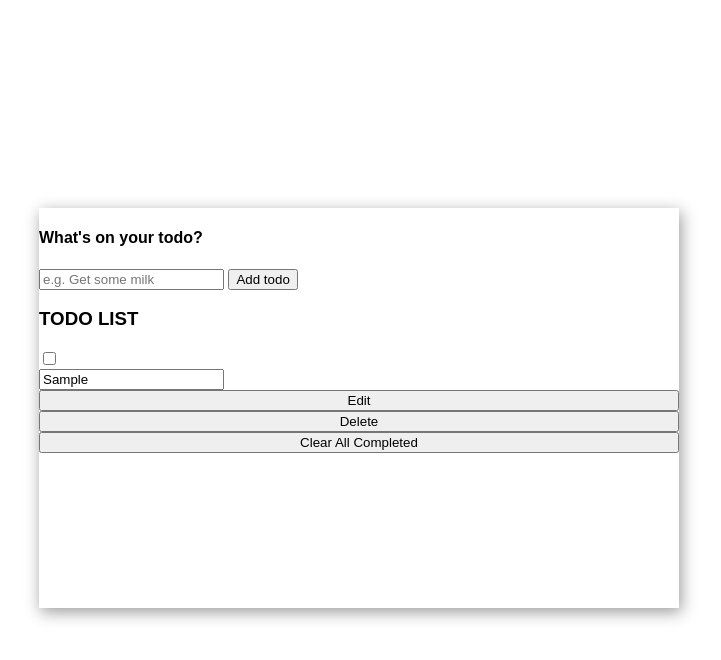
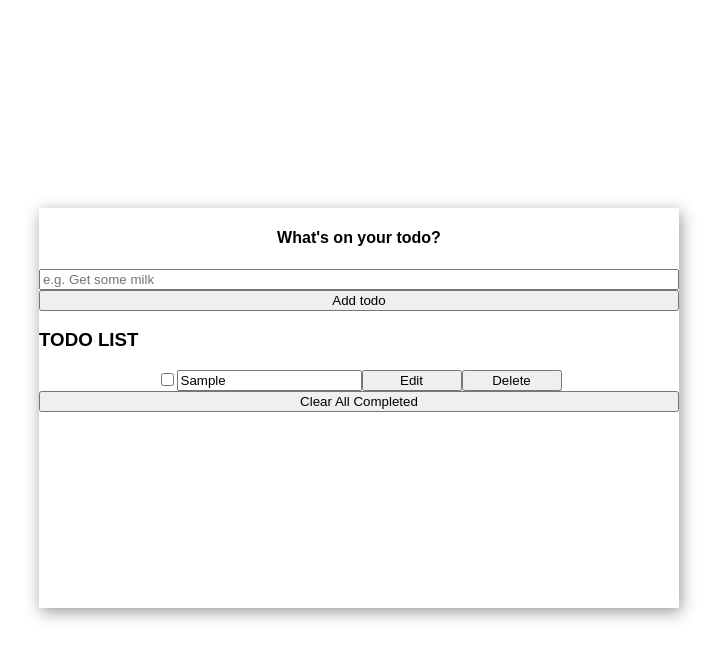
Before and after one commit to Oklukeok/To-Do-list, a website built with webpack: page src/index.html in a window 1280 px wide. Both pictures are taken after typing "Sample" into the empty fields and a click on the input "Add todo". Shown: the whole page, without its empty margins (289-1010 px from the left). Built offline with nearby package versions, Linux system fonts and the light colour scheme.

Commit message:
correction based on las review

```diff
--- a/package.json
+++ b/package.json
@@ -17,7 +17,7 @@
     "eslint": "^7.32.0",
     "eslint-config-airbnb-base": "^14.2.1",
     "eslint-plugin-import": "^2.26.0",
-    "hint": "^7.1.2",
+    "hint": "^7.1.3",
     "html-webpack-plugin": "^5.5.0",
     "style-loader": "^3.3.1",
     "stylelint": "^13.13.1",
--- a/src/index.html
+++ b/src/index.html
@@ -3,7 +3,7 @@
 <head>
     <meta charset="UTF-8">
     <meta name="viewport" content="width=device-width, initial-scale=1.0">
-	<link rel="stylesheet" href="style.css">
+
     <title>To do list!</title>
 </head>
 <body>
--- a/src/index.js
+++ b/src/index.js
@@ -1,3 +1,5 @@
+import './style.css';
+
 import DisplayTodos, { todos } from './modules/toDo.js';
 import clear from './modules/clear.js';
 
--- a/src/style.css
+++ b/src/style.css
@@ -9,7 +9,7 @@ body {
 
 main {
   width: 50%;
-  height: 50%;
+  min-height: 50%;
   box-shadow: 2px 4px 15px 0 #999;
 }
 
@@ -28,3 +28,25 @@ button {
 .manzana {
   color: red;
 }
+
+.edit {
+  width: 100px;
+}
+
+.delete {
+  width: 100px;
+}
+
+.todo-item {
+  display: flex;
+  justify-content: center;
+}
+
+#new-todo-form {
+  display: flex;
+  flex-direction: column;
+}
+
+#new-todo-form h4 {
+  align-self: center;
+}
--- a/webpack.config.js
+++ b/webpack.config.js
@@ -2,9 +2,8 @@ const path = require('path');
 const HtmlWebpackPlugin = require('html-webpack-plugin');
 
 module.exports = {
-  entry: {
-    index: './src/index.js',
-  },
+  mode: 'development',
+  entry: './src/index.js',
   devServer: {
     static: './dist',
   },
@@ -13,10 +12,6 @@ module.exports = {
       template: './src/index.html',
     }),
   ],
-  output: {
-    filename: '[name].bundle.js',
-    path: path.resolve(__dirname, 'dist'),
-  },
   module: {
     rules: [
       {
@@ -25,6 +20,13 @@ module.exports = {
       },
     ],
   },
+
+  output: {
+    filename: '[name].js',
+    path: path.resolve(__dirname, 'dist'),
+
+    clean: true,
+  },
   optimization: {
     runtimeChunk: 'single',
   },
```
Also changed, not shown: src/modules/toDo.js (+0 -11 lines), .stylelintrc.json, dist/index.bundle.js (deleted), dist/index.html, dist/main.js (added), dist/runtime.bundle.js (deleted), dist/runtime.js (added), main.js.LICENSE.txt (renamed from dist/index.bundle.js.LICENSE.txt), 2 other files.
